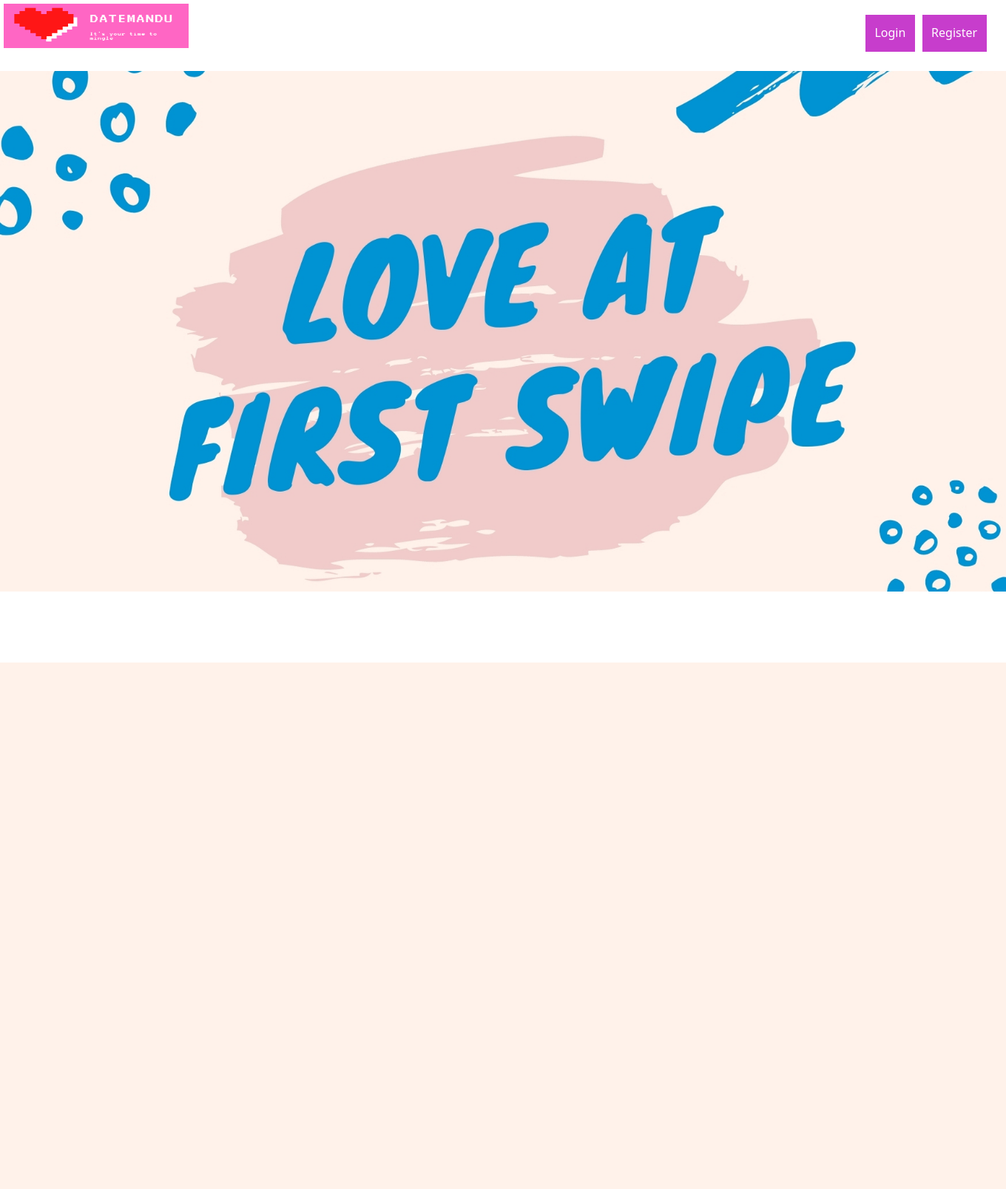
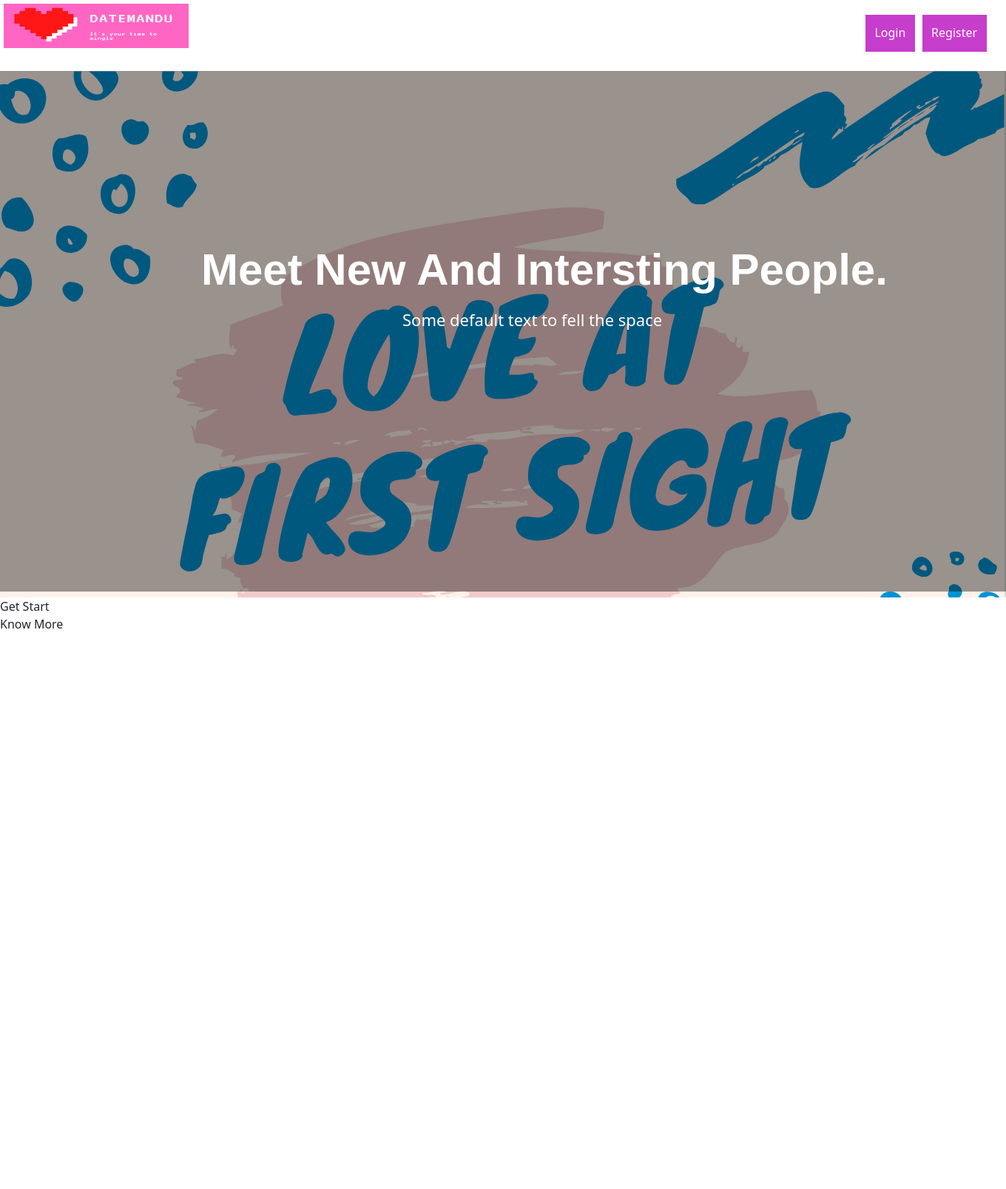
Before and after one commit to iam-manish/DateHack, a PHP site: page / in a window 1360 px wide. Shown: the whole page at 74% size. Before the commit the page ends 896 px from the top, so only its background shows below. Run offline with PHP 8.4, Linux system fonts and the light colour scheme; data that the repository does not hold is empty.

Commit message:
Complete Home Page

```diff
--- a/DateHack/assets/css/style.css
+++ b/DateHack/assets/css/style.css
@@ -32,18 +32,49 @@ header{
 	height: 50px;
 
 }
-
+.body-section{
+	width: 100%;
+	height: 89vh;
+}
 .body-main{
-	background-image: url("../../images/background.jpg");
+	background-image: url("../../images/background.svg"),url("../../images/blur.png");
 	background-repeat: no-repeat;
 	background-size: cover;
 	width: 100%;
-	height: 100vh;
+	height: 100%;
+	/*opacity: .1;*/
+	/*filter:blur(8px);*/
+
+
+
+}
+.body-color{
 	position: absolute;
-	top: 0;
+	background-color: rgb(0,0,0);
+  	background-color: rgba(0,0,0, 0.4);
+  	top: 0%;
+	left: 0%;
+  	width: 100%;
+	height: 100%;
+
 }
 .main-text{
-	background-color: red;
+	position: absolute;
+	font-size: 60px;
+	font-family: Arial, Helvetica, sans-serif;
+	color: #ffff;
+	z-index: 2;
+	top: 40%;
+	left: 20%;
+	text-transform: capitalize;
+	font-weight: bold;
+}
+.main-sm-text{
+	position: absolute;
+	font-size: 22px;
+	color: #fff;
+	top: 52%;
+	left: 40%;
 }
 .main-container{
 	width: 100%;
--- a/DateHack/index.php
+++ b/DateHack/index.php
@@ -31,11 +31,18 @@
 	<!-- End of Header -->
 
 	<!-- Section -->
-	<section class="body-main">
+	<section class="body-section">
+		<div class="body-main"></div>
+		<div class="body-color"></div>
 		<div class="main-text">Meet new and intersting people.</div>
+		<div class="main-sm-text">Some default text to fell the space</div>
+		<div class="main-buttons">
+			<div class="hm-btn">Get Start</div>
+			<div class="hm-btn">Know More</div>
+		</div>
 	</section>
 	<div class="main-container">
-		hello World
+		<div></div>
 	</div>
 	<!-- End of section -->
 </body>
```
Also changed, not shown: DateHack/images/background.svg (added), DateHack/images/blur.png (added).
